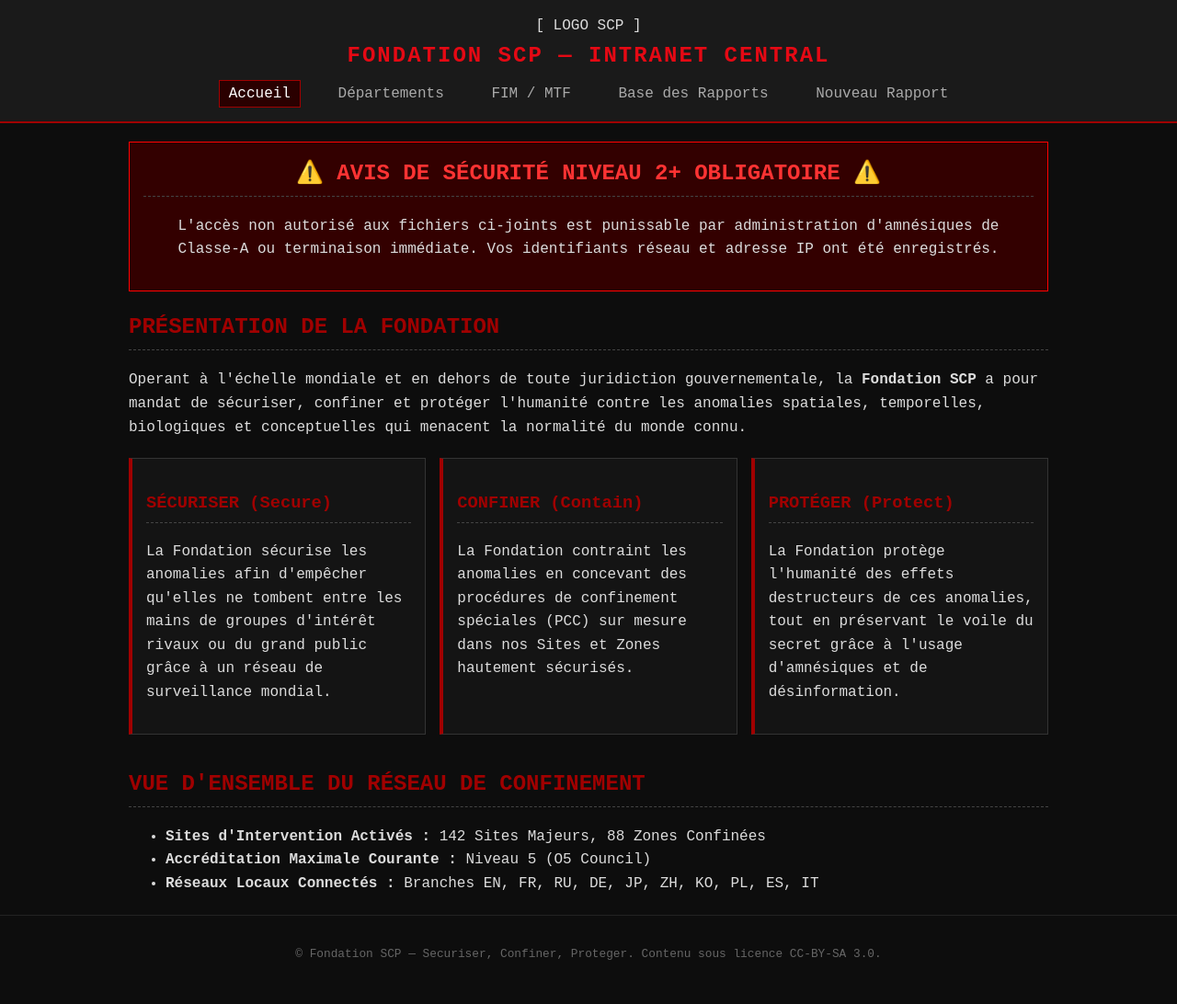
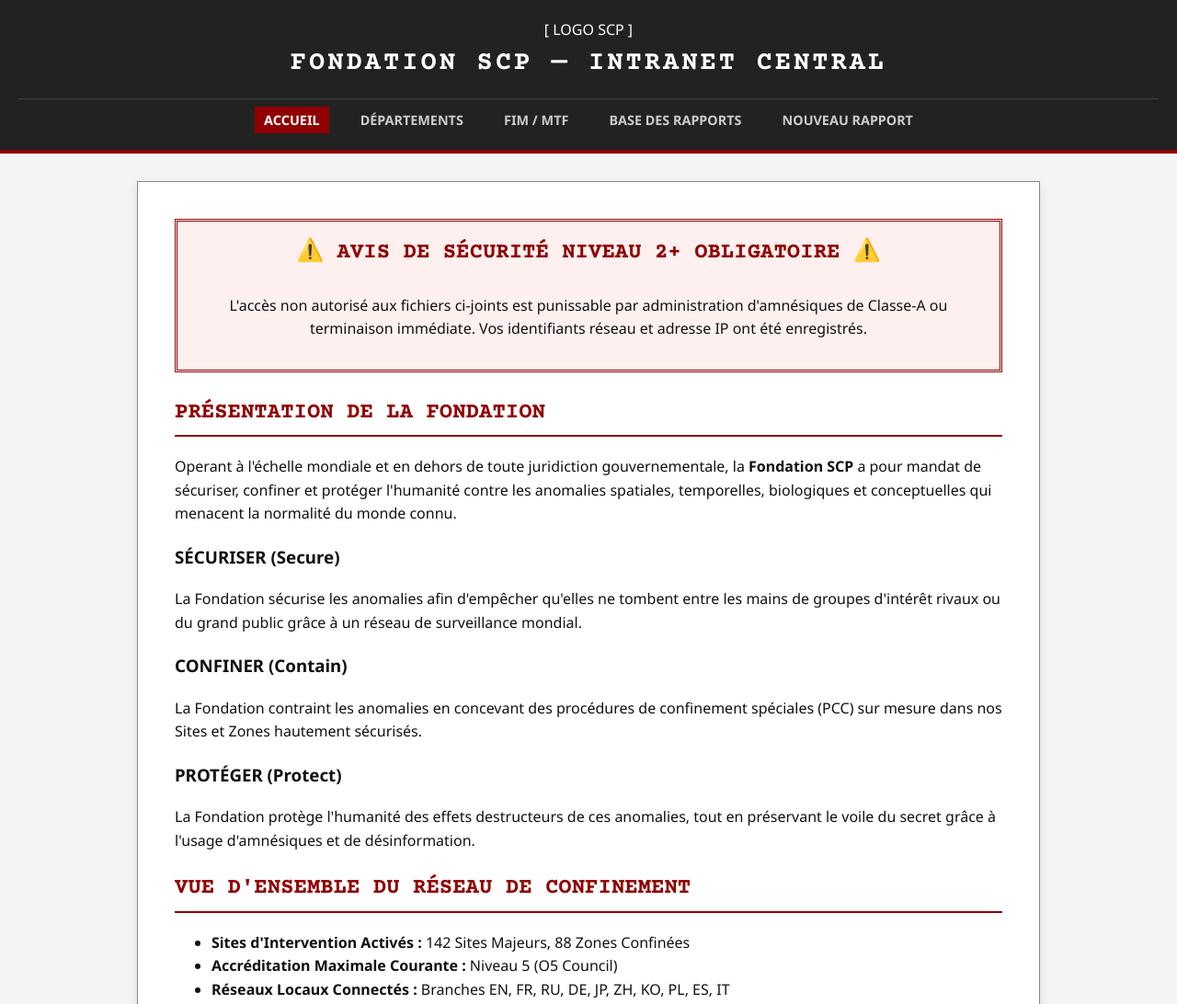
Before and after one commit to ZeyFix1/Fondation-SCP, a plain HTML site: page index.html in a window 1280 px wide. Shown: the top 1092 px of the page at 92% size. Drawn offline with nearby package versions, Linux system fonts and the light colour scheme.

Commit message:
Update style.css

```diff
--- a/css/style.css
+++ b/css/style.css
@@ -1,124 +1,182 @@
-/* Style Sombre Terminal SCP */
+/* DESIGN STRICT FONDATION SCP - STYLE WIKIDOT INTRA-SITE */
+@import url('https://fonts.googleapis.com/css2?family=Courier+Prime:ital,wght@0,400;0,700;1,400&family=Noto+Sans:wght@400;700&display=swap');
+
+:root {
+  --scp-bg: #f4f4f4;
+  --scp-text: #111111;
+  --scp-red: #900000;
+  --scp-border: #888888;
+  --scp-dark-bg: #1a1a1a;
+  --scp-card-bg: #ffffff;
+  --scp-header-bg: #222222;
+}
+
 body.scp-theme {
-  background-color: #0d0d0d;
-  color: #dcdcdc;
-  font-family: 'Courier New', Courier, monospace;
+  background-color: var(--scp-bg);
+  color: var(--scp-text);
+  font-family: 'Noto Sans', sans-serif;
   margin: 0;
   padding: 0;
   line-height: 1.6;
 }
 
+/* Header & Navigation */
 header {
-  background-color: #1a1a1a;
-  border-bottom: 2px solid #a00000;
-  padding: 1rem;
+  background-color: var(--scp-header-bg);
+  border-bottom: 4px solid var(--scp-red);
+  color: #ffffff;
+  padding: 20px;
   text-align: center;
 }
 
 header h1 {
-  color: #e50914;
+  font-family: 'Courier Prime', monospace;
+  font-size: 1.8rem;
+  letter-spacing: 3px;
   margin: 0 0 10px 0;
-  font-size: 1.5rem;
-  letter-spacing: 2px;
+  color: #ffffff;
+  text-transform: uppercase;
+}
+
+#authStatus button {
+  background-color: var(--scp-red);
+  color: white;
+  border: none;
+  padding: 6px 12px;
+  font-size: 0.85rem;
+  cursor: pointer;
+  font-family: 'Courier Prime', monospace;
+}
+
+nav {
+  margin-top: 15px;
+  border-top: 1px solid #444;
+  padding-top: 10px;
 }
 
 nav a {
-  color: #aaaaaa;
+  color: #cccccc;
   text-decoration: none;
   margin: 0 10px;
   padding: 5px 10px;
-  border: 1px solid transparent;
+  font-weight: bold;
+  font-size: 0.9rem;
+  text-transform: uppercase;
 }
 
 nav a:hover, nav a.active {
   color: #ffffff;
-  border-color: #a00000;
-  background-color: #2a0000;
+  background-color: var(--scp-red);
 }
 
+/* Container Principal */
 main {
-  max-width: 1000px;
-  margin: 20px auto;
-  padding: 0 15px;
+  max-width: 900px;
+  margin: 30px auto;
+  background: var(--scp-card-bg);
+  padding: 40px;
+  border: 1px solid var(--scp-border);
+  box-shadow: 0 4px 10px rgba(0,0,0,0.1);
 }
 
-h2, h3 {
-  color: #a00000;
-  border-bottom: 1px dashed #444;
+h2 {
+  font-family: 'Courier Prime', monospace;
+  color: var(--scp-red);
+  border-bottom: 2px solid var(--scp-red);
   padding-bottom: 5px;
+  text-transform: uppercase;
 }
 
+/* Bannières et Avertissements Officiels */
 .warning-banner {
-  background-color: #330000;
-  border: 1px solid #ff0000;
+  border: 3px double var(--scp-red);
+  background-color: #fff0f0;
   padding: 15px;
-  margin-bottom: 20px;
   text-align: center;
+  margin-bottom: 25px;
 }
 
 .warning-banner h2 {
-  color: #ff3333;
+  border: none;
   margin-top: 0;
 }
 
-.motto-grid {
-  display: grid;
-  grid-template-columns: repeat(auto-fit, minmax(250px, 1fr));
-  gap: 15px;
-  margin-top: 20px;
+/* Cartes Départements & FIM */
+.dept-card, .mtf-card, .report-card {
+  border: 1px solid #ccc;
+  background-color: #fcfcfc;
+  padding: 15px;
+  margin-bottom: 15px;
+  border-left: 5px solid var(--scp-red);
 }
 
-.motto-card, .dept-card, .mtf-card {
-  background-color: #141414;
-  border: 1px solid #333;
-  border-left: 4px solid #a00000;
-  padding: 15px;
-  margin-bottom: 15px;
+.dept-card h4, .mtf-card h4, .report-card h3 {
+  margin-top: 0;
+  color: #000;
+  font-family: 'Courier Prime', monospace;
+  font-size: 1.1rem;
 }
 
-.dept-category, .mtf-section {
-  margin-bottom: 30px;
-}
-
-/* Formulaires */
+/* Formulaire de Rédaction Strict */
 .form-group {
-  margin-bottom: 15px;
+  margin-bottom: 18px;
 }
 
 .form-group label {
   display: block;
+  font-weight: bold;
+  font-family: 'Courier Prime', monospace;
   margin-bottom: 5px;
-  color: #ff6666;
+  text-transform: uppercase;
 }
 
 .form-group input, .form-group select, .form-group textarea {
   width: 100%;
-  padding: 8px;
-  background-color: #1a1a1a;
-  border: 1px solid #444;
-  color: #fff;
-  font-family: inherit;
+  padding: 10px;
+  border: 1px solid #777;
+  background-color: #fdfdfd;
+  font-family: 'Courier Prime', monospace;
+  font-size: 0.95rem;
   box-sizing: border-box;
 }
 
+.form-group textarea {
+  resize: vertical;
+}
+
 .button-group button, .filters button {
-  background-color: #2a0000;
+  background-color: #333;
   color: #fff;
-  border: 1px solid #a00000;
-  padding: 10px 15px;
+  border: none;
+  padding: 10px 20px;
+  font-family: 'Courier Prime', monospace;
   cursor: pointer;
-  font-family: inherit;
+  text-transform: uppercase;
+  margin-right: 10px;
+}
+
+.button-group button#submitBtn {
+  background-color: var(--scp-red);
 }
 
 .button-group button:hover, .filters button:hover {
-  background-color: #ff0000;
-  color: #000;
+  opacity: 0.9;
+}
+
+.delete-btn {
+  background-color: #cc0000;
+  color: white;
+  border: none;
+  padding: 5px 10px;
+  cursor: pointer;
+  font-family: 'Courier Prime', monospace;
+  margin-top: 10px;
 }
 
 footer {
   text-align: center;
-  padding: 20px;
-  border-top: 1px solid #222;
+  font-family: 'Courier Prime', monospace;
   font-size: 0.8rem;
   color: #666;
+  margin: 30px 0;
 }
```
